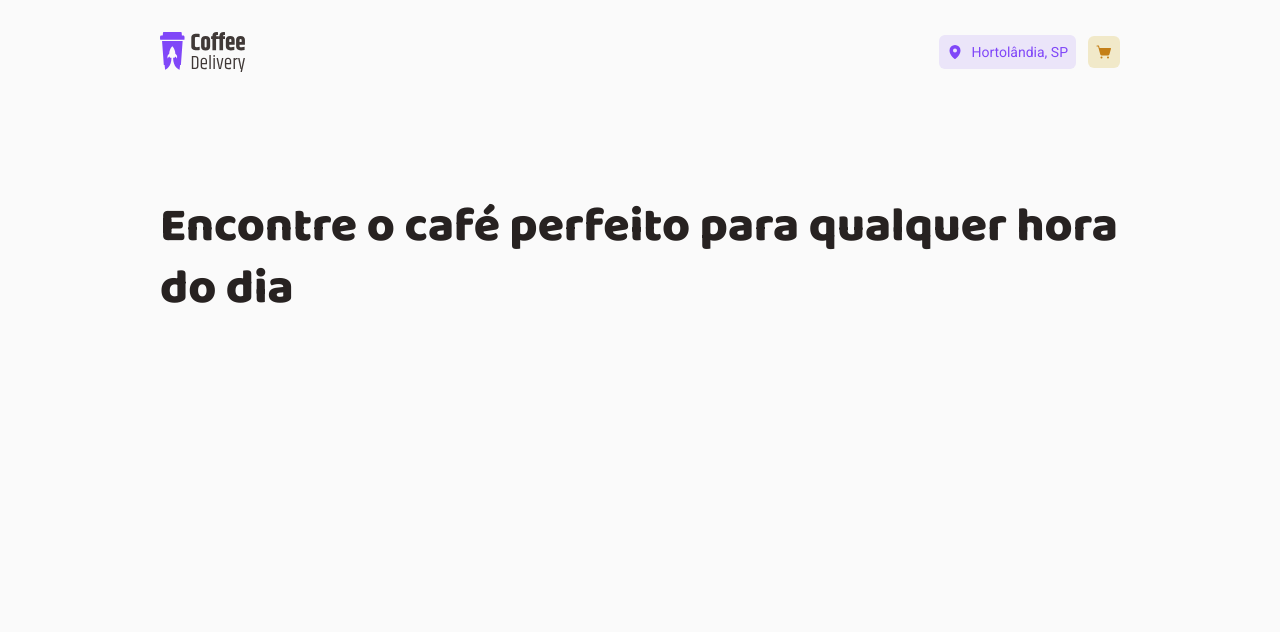
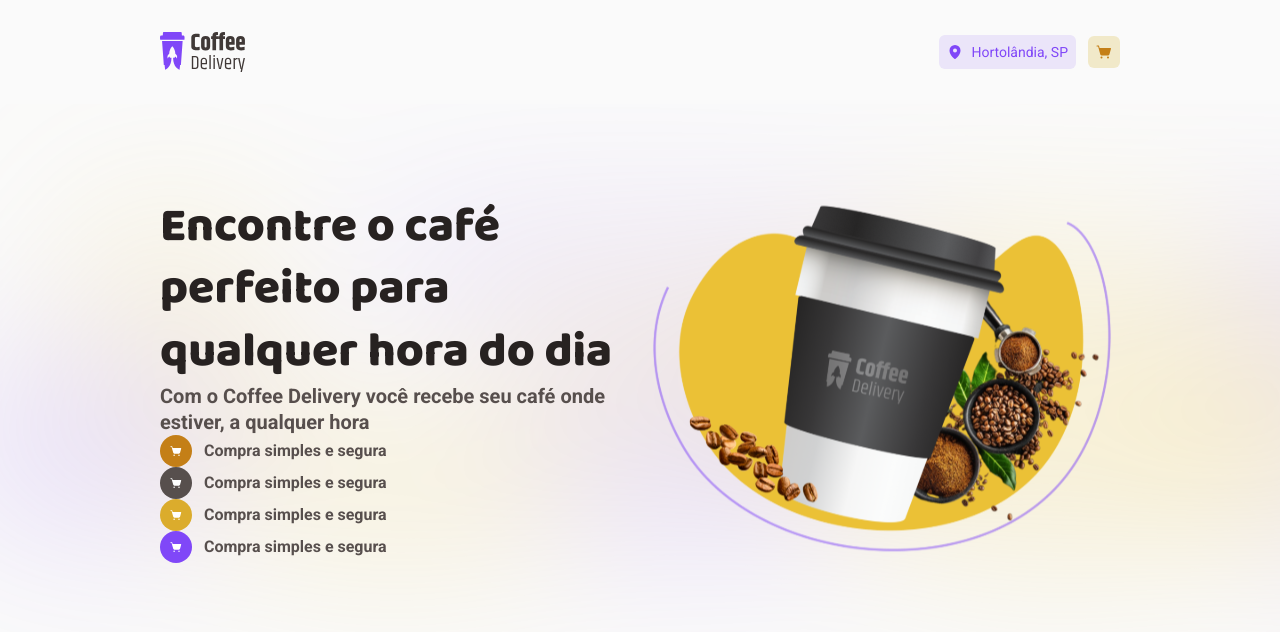
Before and after one commit to Giovani-O/ignite-coffee-delivery, a React (Vite) app: page / in a window 1280 px wide. Shown: the top 632 px of the page. Built offline with nearby package versions, Linux system fonts and the light colour scheme.

Commit message:
wip: intro

```diff
--- a/src/components/Header/styles.ts
+++ b/src/components/Header/styles.ts
@@ -4,7 +4,11 @@
   display: flex;
   align-items: center;
   justify-content: space-between;
-  padding: 2rem 0;
+  padding: 2rem 10rem;
+
+  @media (max-width: 768px) {
+    padding: 1.75rem 0;
+  }
 `
 
 export const HeaderSubcontainer = styled.div`
@@ -30,6 +34,7 @@
   background: ${(props) => props.theme['yellow-light']};
   color: ${(props) => props.theme['yellow-dark']};
   border-radius: 6px;
+  cursor: pointer;
 
   display: flex;
   align-items: center;
--- a/src/layouts/DefaultLayout/styles.ts
+++ b/src/layouts/DefaultLayout/styles.ts
@@ -5,8 +5,6 @@
   display: flex;
   flex-direction: column;
 
-  padding: 0rem 10rem;
-
   // Responsividade
   @media (max-width: 768px) {
     padding: 0 2rem;
--- a/src/pages/Home/components/Introduction/index.tsx
+++ b/src/pages/Home/components/Introduction/index.tsx
@@ -1,12 +1,55 @@
-import { TitleXL } from '../../../../styles/fonts'
-import { IntroductionContainer } from './styles'
+import { TextL, TextM, TitleXL } from '../../../../styles/fonts'
+import {
+  IntroductionContainer,
+  IntroductionContent,
+  Topic,
+  TopicIcon,
+} from './styles'
+import IntroductionImage from '../../../../assets/introduction-image.svg'
+import { ShoppingCartSimple } from '@phosphor-icons/react'
 
 export function Introduction() {
   return (
     <IntroductionContainer>
-      <TitleXL $fontColor="title">
-        Encontre o café perfeito para qualquer hora do dia
-      </TitleXL>
+      <IntroductionContent>
+        <TitleXL $fontColor="title">
+          Encontre o café perfeito para qualquer hora do dia
+        </TitleXL>
+        <TextL $fontColor="subtitle">
+          Com o Coffee Delivery você recebe seu café onde estiver, a qualquer
+          hora
+        </TextL>
+
+        <Topic>
+          <TopicIcon $backgroundColor="yellow-dark">
+            <ShoppingCartSimple weight="fill" size={14} />
+          </TopicIcon>
+          <TextM $fontColor="text">Compra simples e segura</TextM>
+        </Topic>
+
+        <Topic>
+          <TopicIcon $backgroundColor="gray">
+            <ShoppingCartSimple weight="fill" size={14} />
+          </TopicIcon>
+          <TextM $fontColor="text">Compra simples e segura</TextM>
+        </Topic>
+
+        <Topic>
+          <TopicIcon $backgroundColor="yellow">
+            <ShoppingCartSimple weight="fill" size={14} />
+          </TopicIcon>
+          <TextM $fontColor="text">Compra simples e segura</TextM>
+        </Topic>
+
+        <Topic>
+          <TopicIcon $backgroundColor="purple">
+            <ShoppingCartSimple weight="fill" size={14} />
+          </TopicIcon>
+          <TextM $fontColor="text">Compra simples e segura</TextM>
+        </Topic>
+      </IntroductionContent>
+
+      <img src={IntroductionImage} alt="" />
     </IntroductionContainer>
   )
 }
--- a/src/pages/Home/components/Introduction/styles.ts
+++ b/src/pages/Home/components/Introduction/styles.ts
@@ -1,5 +1,53 @@
 import styled from 'styled-components'
+import BackgroundImage from '../../../../assets/introduction-background.svg'
 
 export const IntroductionContainer = styled.main`
-  padding: 5.75rem 0;
+  display: flex;
+  padding: 5.75rem 10rem;
+  background: url(${BackgroundImage}) no-repeat;
+  background-size: cover;
+
+  @media (max-width: 768px) {
+    padding: 2.75rem 0;
+
+    img {
+      display: none;
+    }
+  }
 `
+export const IntroductionContent = styled.div`
+  display: flex;
+  flex-direction: column;
+  width: 100%;
+`
+
+export const Topic = styled.span`
+  display: flex;
+  align-items: center;
+  gap: 0.75rem;
+  width: 50%;
+`
+
+const COLORS = {
+  'yellow-dark': 'yellow-dark',
+  yellow: 'yellow',
+  gray: 'base-text',
+  purple: 'purple',
+} as const
+
+interface TopicIconBackground {
+  $backgroundColor: keyof typeof COLORS
+}
+
+export const TopicIcon = styled.span<TopicIconBackground>`
+  width: 32px;
+  height: 32px;
+  padding: 0.625rem;
+  border-radius: 100%;
+  background-color: ${(props) => props.theme[COLORS[props.$backgroundColor]]};
+  color: ${(props) => props.theme.white};
+
+  display: flex;
+  align-items: center;
+  justify-content: center;
+`
```
